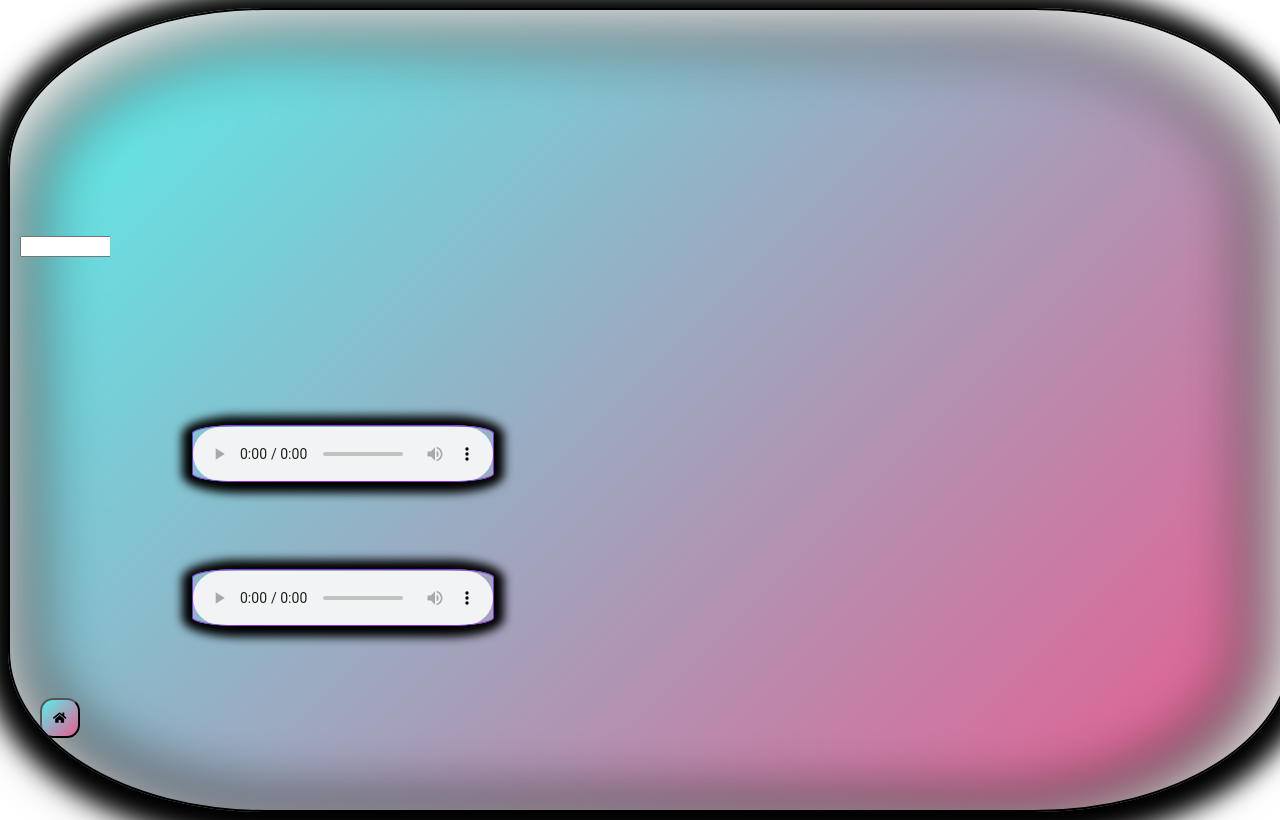
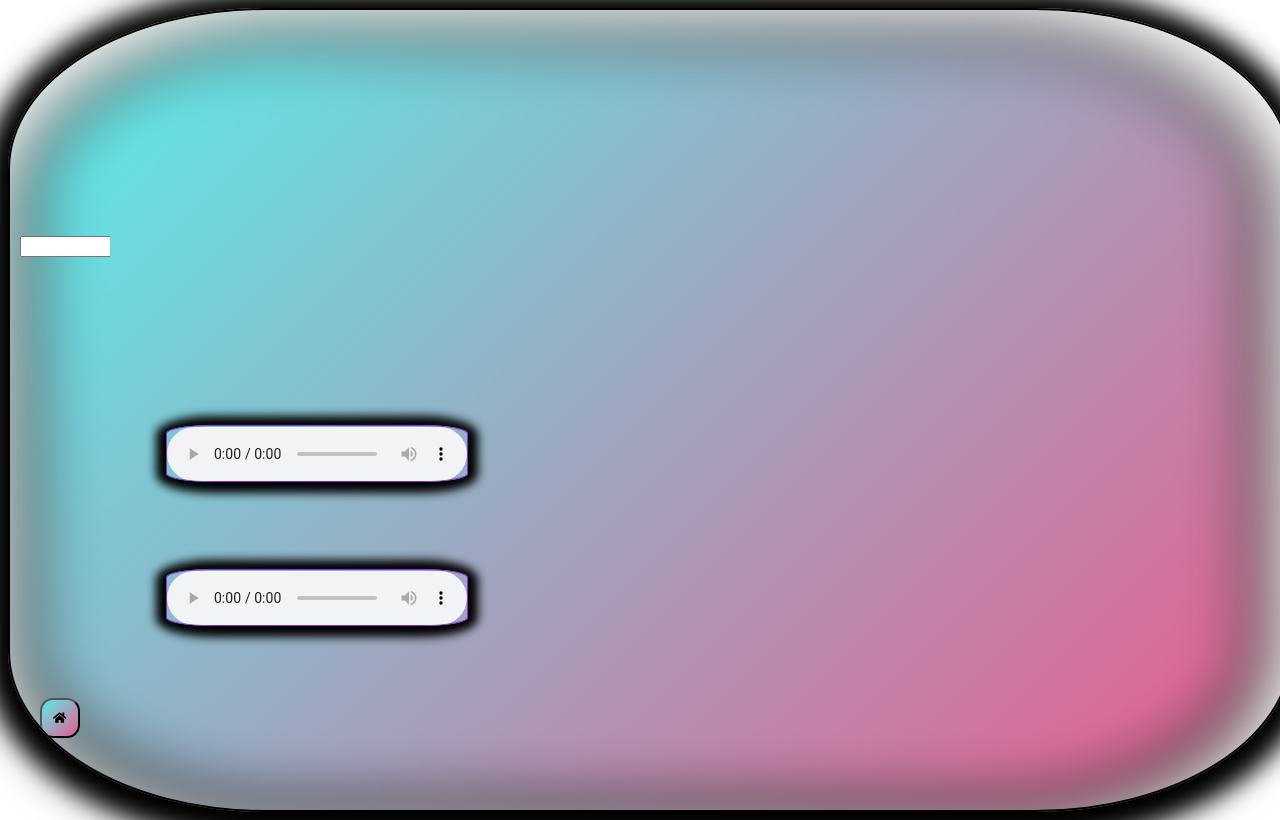
Before and after one commit to 21stChrom/practice-projects, a React (Create React App) app: page / in a window 1280 px wide. Built offline with nearby package versions, Linux system fonts and the light colour scheme.

Commit message:
1 file modified

```diff
--- a/src/style.css
+++ b/src/style.css
@@ -56,7 +56,7 @@ audio {
   padding-left: ;
   align-items: center;
   position: fixed;
-  left: 15%;
+  left: 13%;
   display: ;
   margin-top: 15px;
   border-top-left-radius: 15%;
```
